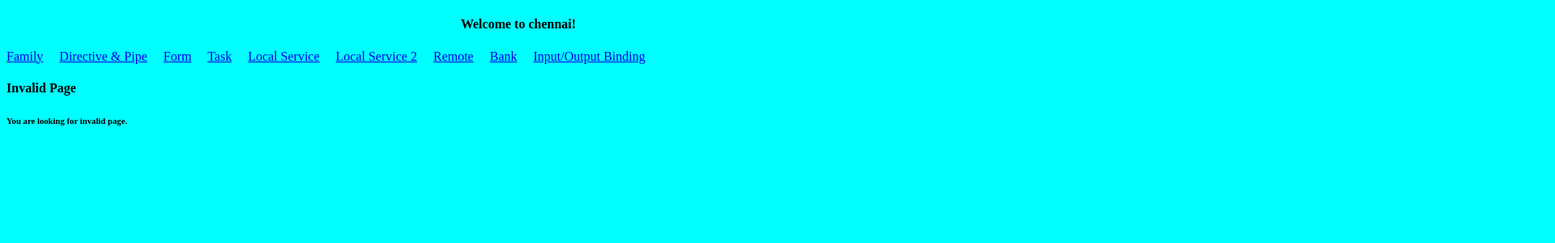
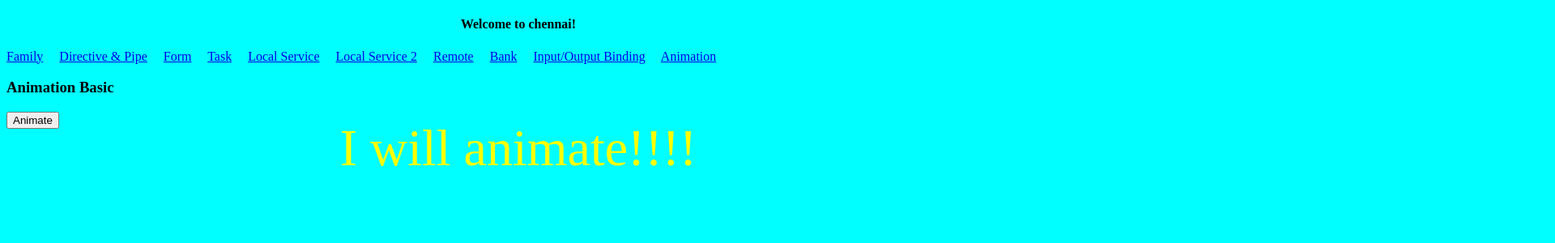
Before and after one commit to prafful/angular2019march, an Angular app: page /animation in a window 1280 px wide. Shown: the top 300 px of the page at 81% size, 1920 px wide, since content can reach past the window. Built offline with nearby package versions, Linux system fonts and the light colour scheme.

Commit message:
angular animation

```diff
--- /dev/null
+++ b/src/app/animation/animate-text/animate-text.component.html
@@ -0,0 +1,8 @@
+<div>
+  <h3>Animation Basic</h3>
+</div>
+
+<div>
+  <button (click)="doAnimation()">Animate</button>
+  <p style="text-align: center;" [@textAnimation]="initialState"> I will animate!!!! </p>
+</div>
--- /dev/null
+++ b/src/app/animation/animate-text/animate-text.component.ts
@@ -0,0 +1,35 @@
+import { Component, OnInit } from '@angular/core';
+import {trigger, state, style, transition, animate } from "@angular/animations";
+
+@Component({
+  selector: 'cts-animate-text',
+  templateUrl: './animate-text.component.html',
+  styleUrls: ['./animate-text.component.css'],
+  animations:[
+              trigger('textAnimation', [
+                state('small', style({
+                  color:'red',
+                  transform:'scale(2)'
+                })),
+                state('big',style({
+                  color:'yellow',
+                  transform:'scale(4)'
+                })),
+                transition('small <-> big', animate('2000ms ease-in'))
+              ])
+  ]
+})
+export class AnimateTextComponent implements OnInit {
+
+  initialState= 'big'
+
+  doAnimation = function(){
+    this.initialState = this.initialState == 'big'?'small':'big'
+  }
+
+  constructor() { }
+
+  ngOnInit() {
+  }
+
+}
--- a/src/app/app.component.html
+++ b/src/app/app.component.html
@@ -14,6 +14,7 @@
 <a routerLink="remote">Remote</a>  &nbsp; &nbsp;
 <a routerLink="bank">Bank</a>  &nbsp; &nbsp;
 <a routerLink="eventbinding">Input/Output Binding</a>  &nbsp; &nbsp;
+<a routerLink="animation">Animation</a>  &nbsp; &nbsp;
 
 
 <br>
```
Also changed, not shown: src/app/app.module.ts (+9 -1 lines), src/app/animation/animate-text/animate-text.component.css (added), 1 other file (tests, documents, lock files or other folders).
